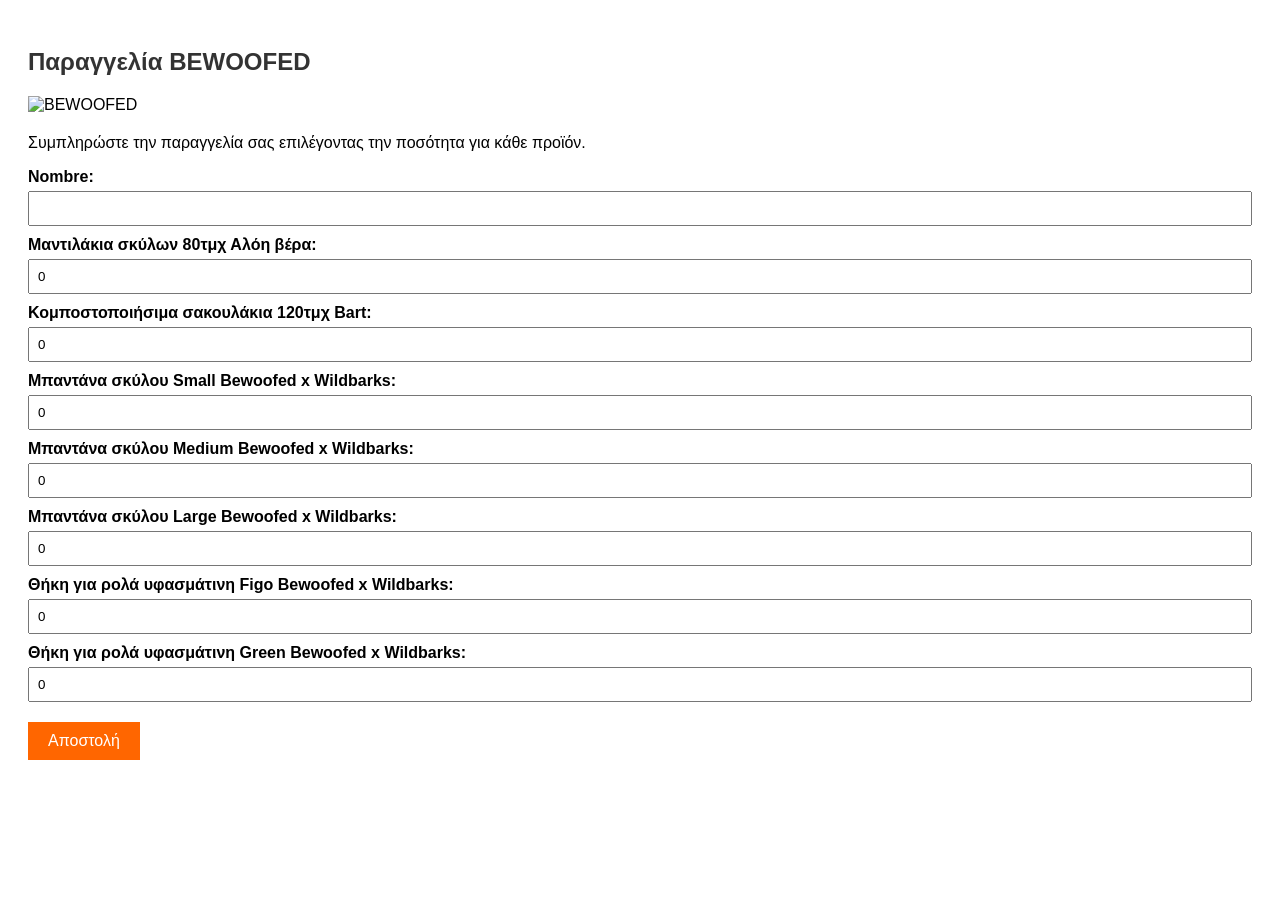
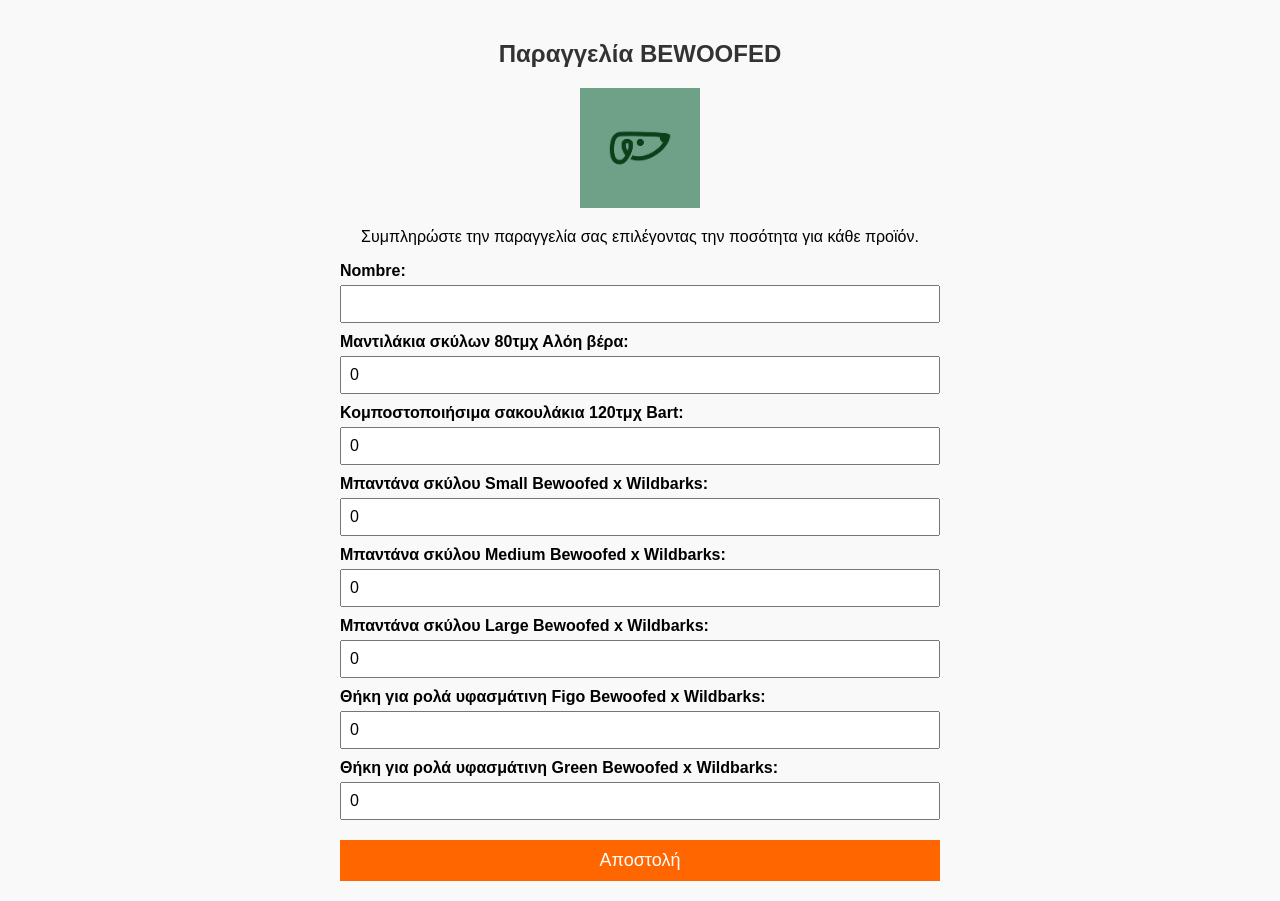
Before and after one commit to misaelabreu910122-ui/formulario_telegram, a plain HTML site: page docs/index.html in a window 1280 px wide. Before the commit the page ends 800 px from the top, so only its background shows below. Drawn offline with Linux system fonts and the light colour scheme.

Commit message:
Actualizar formulario: mensaje de bienvenida, logo y estilos corregidos

```diff
--- a/docs/index.html
+++ b/docs/index.html
@@ -7,9 +7,13 @@
       body {
         font-family: Arial, sans-serif;
         padding: 20px;
+        max-width: 600px;
+        margin: auto;
+        background-color: #f9f9f9;
       }
       h2 {
         color: #333;
+        text-align: center;
       }
       form label {
         display: block;
@@ -21,6 +25,7 @@
         padding: 8px;
         margin-top: 5px;
         box-sizing: border-box;
+        font-size: 16px;
       }
       button {
         margin-top: 20px;
@@ -29,7 +34,8 @@
         color: white;
         border: none;
         cursor: pointer;
-        font-size: 16px;
+        font-size: 18px;
+        width: 100%;
       }
       button:hover {
         background-color: #e65c00;
@@ -38,13 +44,17 @@
         width: 120px;
         height: auto;
         display: block;
-        margin-bottom: 20px;
+        margin: 0 auto 20px auto;
+      }
+      p {
+        text-align: center;
+        font-size: 16px;
       }
     </style>
   </head>
   <body>
     <h2>Παραγγελία BEWOOFED</h2>
-    <img src="logo.jpg" alt="BEWOOFED" class="logo">
+    <img src="img/logo.jpg" alt="BEWOOFED" class="logo">
     <p>Συμπληρώστε την παραγγελία σας επιλέγοντας την ποσότητα για κάθε προϊόν.</p>
 
     <form id="form">
```
